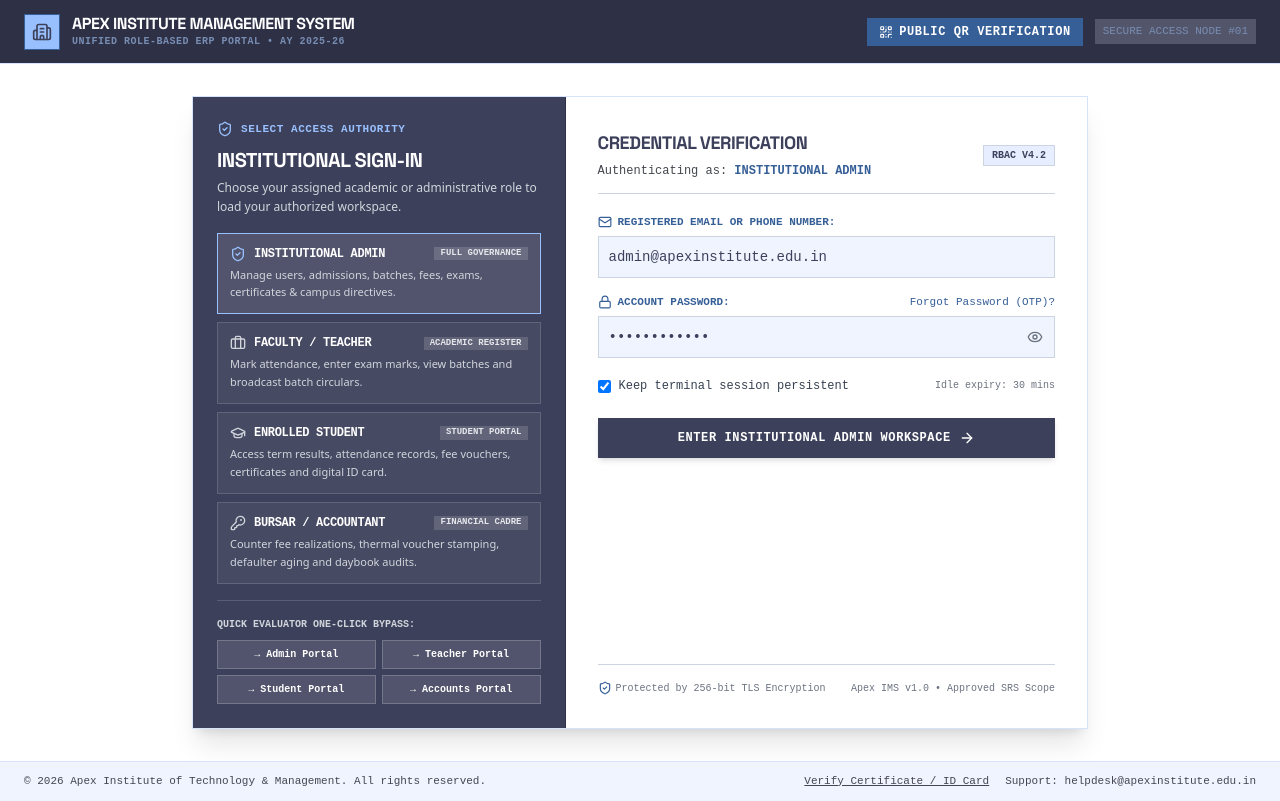
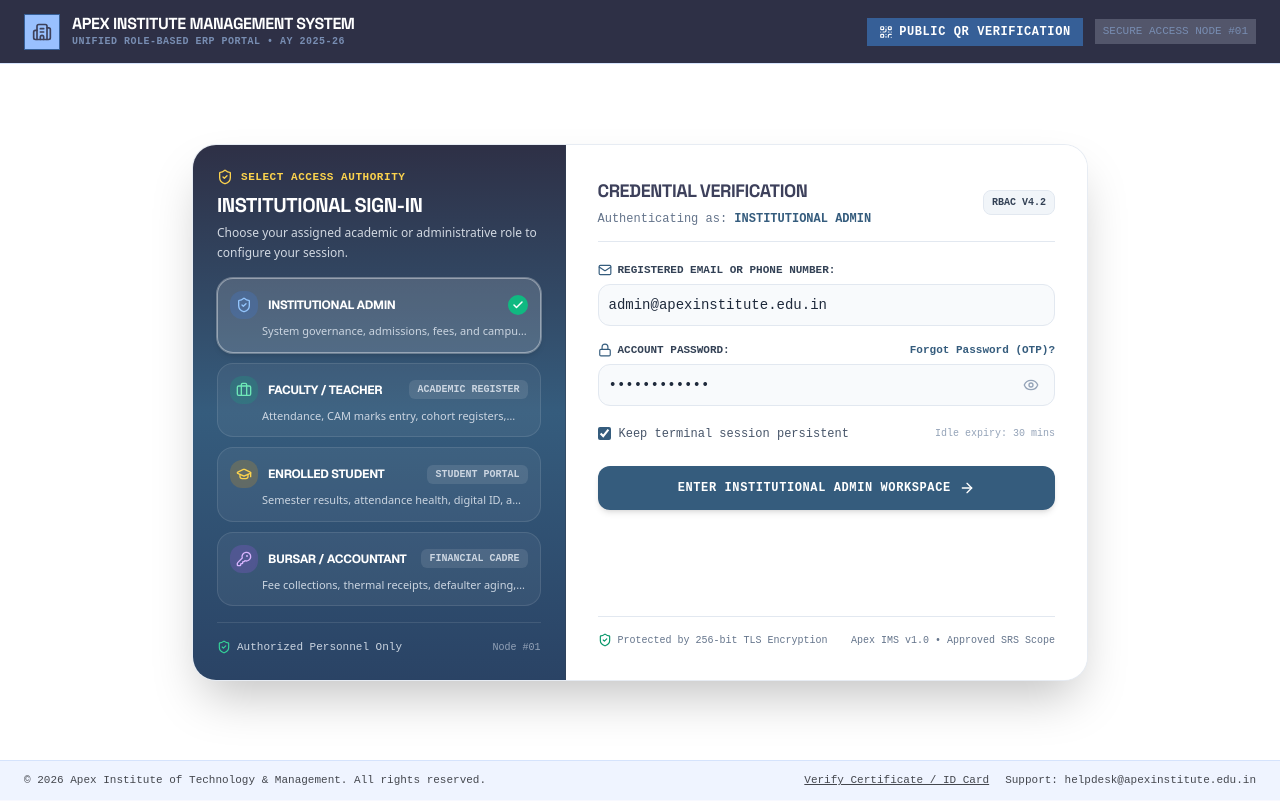
Before and after one commit to AmarOdizo/IMS, a Next.js app: page /login in a window 1280 px wide. Built offline with nearby package versions, Linux system fonts and the light colour scheme.

Commit message:
feat: add login and staff notices pages for institutional portal

```diff
--- a/src/app/login/page.tsx
+++ b/src/app/login/page.tsx
@@ -33,6 +33,9 @@ interface RoleConfig {
   badge: string;
   icon: typeof User;
   description: string;
+  accentBg: string;
+  accentText: string;
+  accentBorder: string;
 }
 
 const roles: RoleConfig[] = [
@@ -43,7 +46,10 @@ const roles: RoleConfig[] = [
     portalRoute: "/admin",
     badge: "Full Governance",
     icon: ShieldCheck,
-    description: "Manage users, admissions, batches, fees, exams, certificates & campus directives.",
+    description: "System governance, admissions, fees, and campus directives.",
+    accentBg: "bg-blue-500/20",
+    accentText: "text-blue-300",
+    accentBorder: "border-blue-400/40",
   },
   {
     id: "teacher",
@@ -52,7 +58,10 @@ const roles: RoleConfig[] = [
     portalRoute: "/staff",
     badge: "Academic Register",
     icon: Briefcase,
-    description: "Mark attendance, enter exam marks, view batches and broadcast batch circulars.",
+    description: "Attendance, CAM marks entry, cohort registers, and bulletins.",
+    accentBg: "bg-emerald-500/20",
+    accentText: "text-emerald-300",
+    accentBorder: "border-emerald-400/40",
   },
   {
     id: "student",
@@ -61,7 +70,10 @@ const roles: RoleConfig[] = [
     portalRoute: "/student",
     badge: "Student Portal",
     icon: GraduationCap,
-    description: "Access term results, attendance records, fee vouchers, certificates and digital ID card.",
+    description: "Semester results, attendance health, digital ID, and timetable.",
+    accentBg: "bg-amber-500/20",
+    accentText: "text-amber-300",
+    accentBorder: "border-amber-400/40",
   },
   {
     id: "accountant",
@@ -70,7 +82,10 @@ const roles: RoleConfig[] = [
     portalRoute: "/accountant",
     badge: "Financial Cadre",
     icon: KeyRound,
-    description: "Counter fee realizations, thermal voucher stamping, defaulter aging and daybook audits.",
+    description: "Fee collections, thermal receipts, defaulter aging, and audits.",
+    accentBg: "bg-purple-500/20",
+    accentText: "text-purple-300",
+    accentBorder: "border-purple-400/40",
   },
 ];
 
@@ -174,23 +189,23 @@ export default function LoginPage() {
 
       {/* Center Main Login Section */}
       <main className="flex-1 flex items-center justify-center p-4 md:p-8">
-        <div className="w-full max-w-4xl grid grid-cols-1 lg:grid-cols-12 bg-white border border-[#d5e3fc] shadow-xl overflow-hidden">
+        <div className="w-full max-w-4xl grid grid-cols-1 lg:grid-cols-12 bg-white rounded-3xl border border-slate-200/80 shadow-2xl overflow-hidden">
           {/* Left Column (5 Cols): Role Selection & Institutional Credentials Info */}
-          <div className="lg:col-span-5 bg-primary p-6 text-white flex flex-col justify-between border-b lg:border-b-0 lg:border-r border-primary-container">
+          <div className="lg:col-span-5 bg-gradient-to-b from-[#2E3046] via-[#355C7D] to-[#2A4365] p-6 text-white flex flex-col justify-between border-b lg:border-b-0 lg:border-r border-slate-700/50">
             <div>
-              <div className="flex items-center gap-2 text-secondary-container font-mono text-[11px] uppercase tracking-wider mb-2 font-bold">
+              <div className="flex items-center gap-2 text-amber-300 font-mono text-[11px] uppercase tracking-wider mb-1.5 font-bold">
                 <ShieldCheck className="w-4 h-4" />
                 <span>Select Access Authority</span>
               </div>
               <h2 className="text-xl font-bold font-headline uppercase tracking-tight text-white mb-1">
                 Institutional Sign-In
               </h2>
-              <p className="text-xs text-gray-300 font-sans leading-relaxed mb-4">
-                Choose your assigned academic or administrative role to load your authorized workspace.
+              <p className="text-xs text-slate-200/90 font-sans leading-relaxed mb-4">
+                Choose your assigned academic or administrative role to configure your session.
               </p>
 
               {/* Role Radio Cards */}
-              <div className="flex flex-col gap-2">
+              <div className="flex flex-col gap-2.5">
                 {roles.map((r) => {
                   const Icon = r.icon;
                   const isSelected = selectedRole === r.id;
@@ -199,22 +214,34 @@ export default function LoginPage() {
                       key={r.id}
                       type="button"
                       onClick={() => handleRoleSelect(r.id)}
-                      className={`text-left p-3 border transition-all cursor-pointer ${
+                      className={`text-left p-3 rounded-2xl border transition-all cursor-pointer relative group ${
                         isSelected
-                          ? "bg-white/10 border-secondary-container shadow-xs"
-                          : "bg-white/5 border-white/15 hover:bg-white/10"
+                          ? "bg-white/15 border-white/40 shadow-md ring-1 ring-white/30"
+                          : "bg-white/5 border-white/10 hover:bg-white/10 hover:border-white/20"
                       }`}
                     >
                       <div className="flex items-center justify-between mb-1">
-                        <div className="flex items-center gap-2 font-bold text-xs uppercase font-mono tracking-tight text-white">
-                          <Icon className={`w-4 h-4 ${isSelected ? "text-secondary-container" : "text-gray-300"}`} />
-                          <span>{r.title}</span>
+                        <div className="flex items-center gap-2.5">
+                          <div className={`p-1.5 rounded-xl ${r.accentBg} ${r.accentText}`}>
+                            <Icon className="w-4 h-4" />
+                          </div>
+                          <div>
+                            <span className="font-bold text-xs uppercase tracking-tight text-white block">
+                              {r.title}
+                            </span>
+                          </div>
                         </div>
-                        <span className="text-[9px] font-mono font-bold uppercase px-1.5 py-0.2 bg-white/15 text-gray-200">
-                          {r.badge}
-                        </span>
+                        {isSelected ? (
+                          <span className="w-5 h-5 rounded-full bg-emerald-500 text-white flex items-center justify-center text-xs shadow-xs">
+                            <Check className="w-3 h-3 stroke-[3]" />
+                          </span>
+                        ) : (
+                          <span className="text-[10px] font-mono font-semibold uppercase px-2 py-0.5 rounded-md bg-white/10 text-slate-300">
+                            {r.badge}
+                          </span>
+                        )}
                       </div>
-                      <p className="text-[11px] text-gray-300 font-sans line-clamp-2 leading-relaxed">
+                      <p className="text-[11px] text-slate-300 font-sans line-clamp-1 pl-8">
                         {r.description}
                       </p>
                     </button>
@@ -223,73 +250,45 @@ export default function LoginPage() {
               </div>
             </div>
 
-            {/* Quick Demo Launchers */}
-            <div className="pt-4 mt-4 border-t border-white/15">
-              <span className="text-[10px] font-mono uppercase text-gray-300 block mb-2 font-semibold">
-                Quick Evaluator One-Click Bypass:
+            {/* Left Column Bottom Security Badge */}
+            <div className="pt-4 mt-4 border-t border-white/10 text-[11px] text-slate-300 font-mono flex items-center justify-between">
+              <span className="flex items-center gap-1.5">
+                <ShieldCheck className="w-3.5 h-3.5 text-emerald-400" />
+                <span>Authorized Personnel Only</span>
               </span>
-              <div className="grid grid-cols-2 gap-1.5 font-mono text-[10px]">
-                <button
-                  type="button"
-                  onClick={() => handleQuickDemo("admin")}
-                  className="p-1.5 bg-white/10 hover:bg-white/20 text-white font-bold text-center border border-white/20 cursor-pointer"
-                >
-                  &rarr; Admin Portal
-                </button>
-                <button
-                  type="button"
-                  onClick={() => handleQuickDemo("teacher")}
-                  className="p-1.5 bg-white/10 hover:bg-white/20 text-white font-bold text-center border border-white/20 cursor-pointer"
-                >
-                  &rarr; Teacher Portal
-                </button>
-                <button
-                  type="button"
-                  onClick={() => handleQuickDemo("student")}
-                  className="p-1.5 bg-white/10 hover:bg-white/20 text-white font-bold text-center border border-white/20 cursor-pointer"
-                >
-                  &rarr; Student Portal
-                </button>
-                <button
-                  type="button"
-                  onClick={() => handleQuickDemo("accountant")}
-                  className="p-1.5 bg-white/10 hover:bg-white/20 text-white font-bold text-center border border-white/20 cursor-pointer"
-                >
-                  &rarr; Accounts Portal
-                </button>
-              </div>
+              <span className="text-[10px] text-slate-400">Node #01</span>
             </div>
           </div>
 
           {/* Right Column (7 Cols): Authentication Form */}
           <div className="lg:col-span-7 p-6 md:p-8 flex flex-col justify-between bg-white">
             <div>
-              <div className="flex items-center justify-between border-b border-[#cbd5e1] pb-3 mb-5">
+              <div className="flex items-center justify-between border-b border-slate-200 pb-3 mb-5">
                 <div>
-                  <h3 className="text-lg font-bold font-headline text-primary uppercase tracking-tight">
+                  <h3 className="text-lg font-bold font-headline text-[#3D405B] uppercase tracking-tight">
                     Credential Verification
                   </h3>
-                  <span className="text-xs text-on-surface-variant font-mono">
-                    Authenticating as: <strong className="text-secondary uppercase">{activeRole.title}</strong>
+                  <span className="text-xs text-slate-500 font-mono">
+                    Authenticating as: <strong className="text-[#355C7D] uppercase font-bold">{activeRole.title}</strong>
                   </span>
                 </div>
-                <span className="text-[10px] font-mono px-2 py-0.5 bg-surface-container font-bold text-primary border border-[#cbd5e1]">
+                <span className="text-[10px] font-mono px-2 py-1 bg-slate-100 rounded-lg font-bold text-slate-700 border border-slate-200">
                   RBAC V4.2
                 </span>
               </div>
 
               {errorMessage && (
-                <div className="p-3 mb-4 bg-rose-50 border border-rose-300 text-rose-900 text-xs font-mono flex items-center gap-2">
+                <div className="p-3 mb-4 bg-rose-50 border border-rose-300 text-rose-900 text-xs font-mono rounded-xl flex items-center gap-2">
                   <AlertCircle className="w-4 h-4 text-rose-700 shrink-0" />
                   <span>{errorMessage}</span>
                 </div>
               )}
 
               <form onSubmit={handleLogin} className="flex flex-col gap-4 font-mono text-xs">
-                {/* Email / Phone Field (FR-1.1) */}
+                {/* Email / Phone Field */}
                 <div className="flex flex-col gap-1.5">
-                  <label className="text-[11px] uppercase font-bold text-secondary flex items-center gap-1.5">
-                    <Mail className="w-3.5 h-3.5 text-secondary" />
+                  <label className="text-[11px] uppercase font-bold text-slate-700 flex items-center gap-1.5">
+                    <Mail className="w-3.5 h-3.5 text-[#355C7D]" />
                     <span>Registered Email or Phone Number:</span>
                   </label>
                   <input
@@ -298,15 +297,15 @@ export default function LoginPage() {
                     value={identifier}
                     onChange={(e) => setIdentifier(e.target.value)}
                     placeholder="e.g. user@apexinstitute.edu.in or 9876543210"
-                    className="w-full bg-surface-container-low p-2.5 border border-[#cbd5e1] focus:border-secondary focus:outline-none font-mono text-sm text-primary"
+                    className="w-full bg-slate-50 p-2.5 rounded-xl border border-slate-200 focus:border-[#355C7D] focus:ring-2 focus:ring-[#355C7D]/20 focus:outline-none font-mono text-sm text-slate-800 transition-all"
                   />
                 </div>
 
                 {/* Password Field */}
                 <div className="flex flex-col gap-1.5">
                   <div className="flex items-center justify-between">
-                    <label className="text-[11px] uppercase font-bold text-secondary flex items-center gap-1.5">
-                      <Lock className="w-3.5 h-3.5 text-secondary" />
+                    <label className="text-[11px] uppercase font-bold text-slate-700 flex items-center gap-1.5">
+                      <Lock className="w-3.5 h-3.5 text-[#355C7D]" />
                       <span>Account Password:</span>
                     </label>
                     <button
@@ -316,7 +315,7 @@ export default function LoginPage() {
                         setResetStep("email");
                         setIsResetModalOpen(true);
                       }}
-                      className="text-[11px] text-secondary hover:underline cursor-pointer"
+                      className="text-[11px] text-[#355C7D] hover:underline cursor-pointer font-semibold"
                     >
                       Forgot Password (OTP)?
                     </button>
@@ -328,12 +327,12 @@ export default function LoginPage() {
                       value={password}
                       onChange={(e) => setPassword(e.target.value)}
                       placeholder="Enter account security key..."
-                      className="w-full bg-surface-container-low p-2.5 pr-10 border border-[#cbd5e1] focus:border-secondary focus:outline-none font-mono text-sm text-primary"
+                      className="w-full bg-slate-50 p-2.5 pr-10 rounded-xl border border-slate-200 focus:border-[#355C7D] focus:ring-2 focus:ring-[#355C7D]/20 focus:outline-none font-mono text-sm text-slate-800 transition-all"
                     />
                     <button
                       type="button"
                       onClick={() => setShowPassword(!showPassword)}
-                      className="absolute right-3 top-1/2 -translate-y-1/2 text-gray-500 hover:text-primary cursor-pointer"
+                      className="absolute right-3 top-1/2 -translate-y-1/2 text-slate-400 hover:text-slate-700 cursor-pointer p-1"
                     >
                       {showPassword ? <EyeOff className="w-4 h-4" /> : <Eye className="w-4 h-4" />}
                     </button>
@@ -342,16 +341,16 @@ export default function LoginPage() {
 
                 {/* Remember Me */}
                 <div className="flex items-center justify-between text-xs pt-1">
-                  <label className="flex items-center gap-2 cursor-pointer text-gray-700">
+                  <label className="flex items-center gap-2 cursor-pointer text-slate-600">
                     <input
                       type="checkbox"
                       checked={rememberMe}
                       onChange={(e) => setRememberMe(e.target.checked)}
-                      className="rounded-none cursor-pointer"
+                      className="rounded-md cursor-pointer accent-[#355C7D]"
                     />
                     <span>Keep terminal session persistent</span>
                   </label>
-                  <span className="text-[10px] text-gray-500 font-mono">
+                  <span className="text-[10px] text-slate-400 font-mono">
                     Idle expiry: 30 mins
                   </span>
                 </div>
@@ -360,10 +359,10 @@ export default function LoginPage() {
                 <button
                   type="submit"
                   disabled={loading}
-                  className="mt-2 w-full py-3 bg-primary hover:bg-primary/95 text-on-primary uppercase font-bold text-xs tracking-wider transition-all shadow-md flex items-center justify-center gap-2 cursor-pointer"
+                  className="mt-2 w-full py-3.5 bg-[#355C7D] hover:bg-[#2b4c68] text-white uppercase font-bold text-xs tracking-wider transition-all shadow-md flex items-center justify-center gap-2 rounded-xl cursor-pointer"
                 >
                   {loading ? (
-                    <span>Verifying Credentials &amp; Node Tokens...</span>
+                    <span>Verifying Credentials &amp; Session Tokens...</span>
                   ) : (
                     <>
                       <span>Enter {activeRole.title} Workspace</span>
@@ -375,9 +374,9 @@ export default function LoginPage() {
             </div>
 
             {/* Bottom Security Disclaimer */}
-            <div className="mt-6 pt-4 border-t border-[#cbd5e1] text-[10px] text-gray-500 font-mono flex items-center justify-between">
-              <span className="flex items-center gap-1">
-                <ShieldCheck className="w-3.5 h-3.5 text-secondary" />
+            <div className="mt-6 pt-4 border-t border-slate-200 text-[10px] text-slate-500 font-mono flex items-center justify-between">
+              <span className="flex items-center gap-1.5">
+                <ShieldCheck className="w-3.5 h-3.5 text-emerald-600" />
                 Protected by 256-bit TLS Encryption
               </span>
               <span>Apex IMS v1.0 &bull; Approved SRS Scope</span>
```
Also changed, not shown: src/app/staff/notices/page.tsx (+9 -18 lines).
